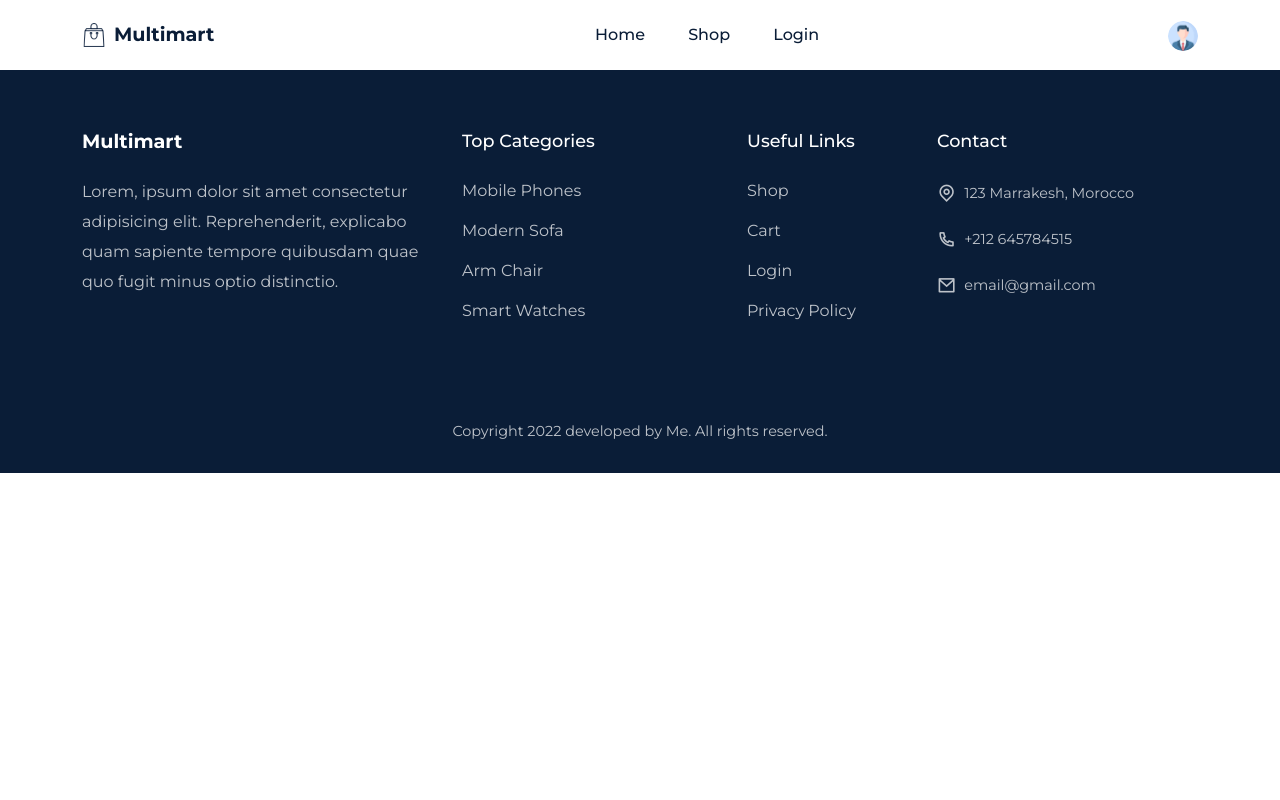
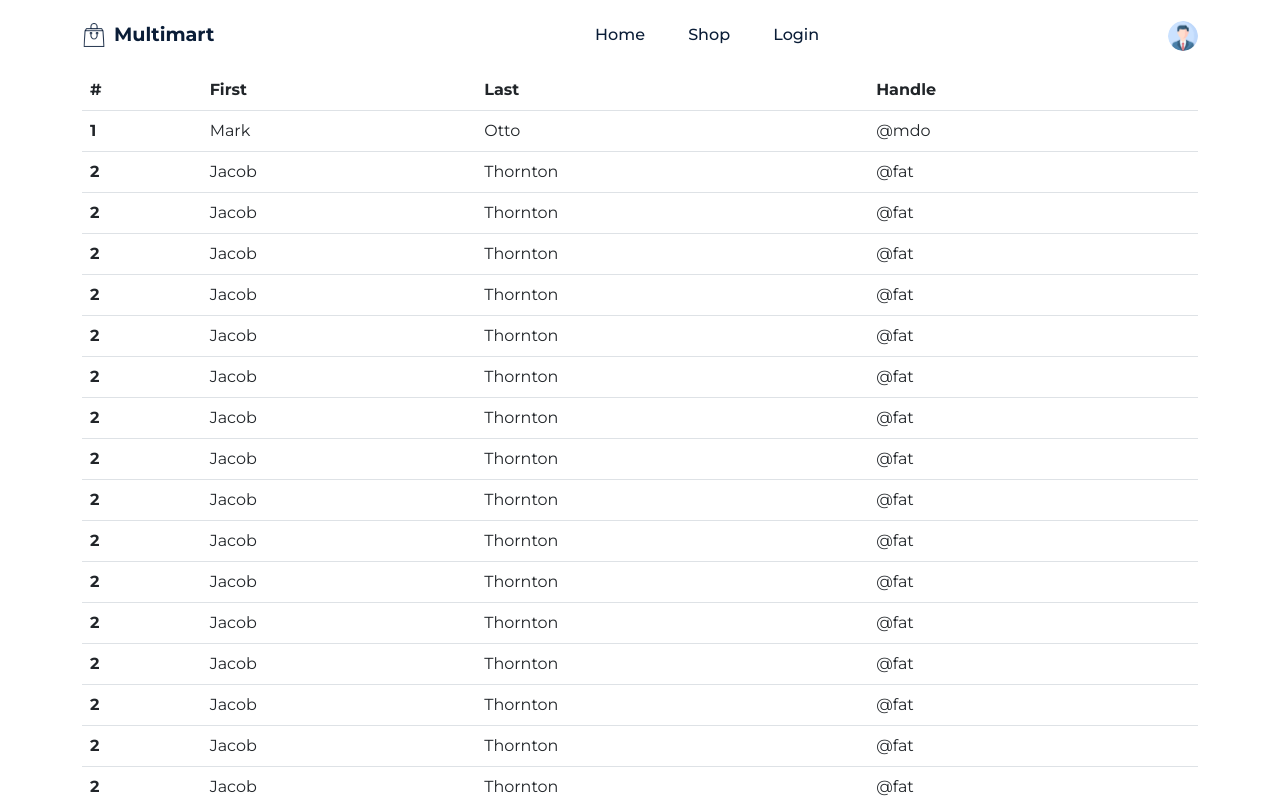
Before and after one commit to Bouaskaoun/aliaaf-test, a React (Create React App) app: page /users in a window 1280 px wide. Shown: the top 800 px of the page. Built offline with nearby package versions, Linux system fonts and the light colour scheme; no server answers.

Commit message:
add users list jsx

```diff
--- a/src/components/Header/Header.jsx
+++ b/src/components/Header/Header.jsx
@@ -56,7 +56,6 @@
   }
 
   useEffect(()=>{
-    console.log(currentUser)
     stickyHeaderFunc();
     return ()=> window.removeEventListener('scroll', stickyHeaderFunc)
   });
--- a/src/pages/Home.jsx
+++ b/src/pages/Home.jsx
@@ -28,7 +28,7 @@
         const data = []
         const querySnapshot = await getDocs(collection(db, "products"));
         querySnapshot.forEach((doc) => {
-            console.log(doc.id, " => ", doc.data());
+            //console.log(doc.id, " => ", doc.data());
             data.push(doc.data());
         });
 
--- /dev/null
+++ b/src/pages/UsersList.jsx
@@ -0,0 +1,124 @@
+import React from 'react'
+
+const UsersList = () => {
+  return (
+    <div className='container'>
+        <table className="table table-hover">
+            <thead>
+                <tr>
+                <th scope="col">#</th>
+                <th scope="col">First</th>
+                <th scope="col">Last</th>
+                <th scope="col">Handle</th>
+                </tr>
+            </thead>
+            <tbody>
+                <tr>
+                    <th scope="row">1</th>
+                    <td>Mark</td>
+                    <td>Otto</td>
+                    <td>@mdo</td>
+                </tr>
+                <tr>
+                    <th scope="row">2</th>
+                    <td>Jacob</td>
+                    <td>Thornton</td>
+                    <td>@fat</td>
+                </tr>
+                <tr>
+                    <th scope="row">2</th>
+                    <td>Jacob</td>
+                    <td>Thornton</td>
+                    <td>@fat</td>
+                </tr>
+                <tr>
+                    <th scope="row">2</th>
+                    <td>Jacob</td>
+                    <td>Thornton</td>
+                    <td>@fat</td>
+                </tr>
+                <tr>
+                    <th scope="row">2</th>
+                    <td>Jacob</td>
+                    <td>Thornton</td>
+                    <td>@fat</td>
+                </tr>
+                <tr>
+                    <th scope="row">2</th>
+                    <td>Jacob</td>
+                    <td>Thornton</td>
+                    <td>@fat</td>
+                </tr>
+                <tr>
+                    <th scope="row">2</th>
+                    <td>Jacob</td>
+                    <td>Thornton</td>
+                    <td>@fat</td>
+                </tr>
+                <tr>
+                    <th scope="row">2</th>
+                    <td>Jacob</td>
+                    <td>Thornton</td>
+                    <td>@fat</td>
+                </tr>
+                <tr>
+                    <th scope="row">2</th>
+                    <td>Jacob</td>
+                    <td>Thornton</td>
+                    <td>@fat</td>
+                </tr>
+                <tr>
+                    <th scope="row">2</th>
+                    <td>Jacob</td>
+                    <td>Thornton</td>
+                    <td>@fat</td>
+                </tr>
+                <tr>
+                    <th scope="row">2</th>
+                    <td>Jacob</td>
+                    <td>Thornton</td>
+                    <td>@fat</td>
+                </tr>
+                <tr>
+                    <th scope="row">2</th>
+                    <td>Jacob</td>
+                    <td>Thornton</td>
+                    <td>@fat</td>
+                </tr>
+                <tr>
+                    <th scope="row">2</th>
+                    <td>Jacob</td>
+                    <td>Thornton</td>
+                    <td>@fat</td>
+                </tr>
+                <tr>
+                    <th scope="row">2</th>
+                    <td>Jacob</td>
+                    <td>Thornton</td>
+                    <td>@fat</td>
+                </tr>
+                <tr>
+                    <th scope="row">2</th>
+                    <td>Jacob</td>
+                    <td>Thornton</td>
+                    <td>@fat</td>
+                </tr>
+                <tr>
+                    <th scope="row">2</th>
+                    <td>Jacob</td>
+                    <td>Thornton</td>
+                    <td>@fat</td>
+                </tr>
+                <tr>
+                    <th scope="row">2</th>
+                    <td>Jacob</td>
+                    <td>Thornton</td>
+                    <td>@fat</td>
+                </tr>
+            </tbody>
+        </table>
+    </div>
+  )
+}
+
+export default UsersList
--- a/src/routers/Routers.js
+++ b/src/routers/Routers.js
@@ -5,6 +5,7 @@
 import ProductDetails from '../pages/ProductDetails'
 import Shop from '../pages/Shop'
 import Signup from '../pages/Signup'
+import UsersList from '../pages/UsersList'
 import ProtectedRoute from './ProtectedRoute'
 
 const Routers = () => {
@@ -24,6 +25,7 @@
         }
       />
       <Route path='signup' element={<Signup />}/>
+      <Route path='users' element={<UsersList />}/>
     </Routes>
   )
 }
```
Also changed, not shown: src/styles/usersLists.css (added).
